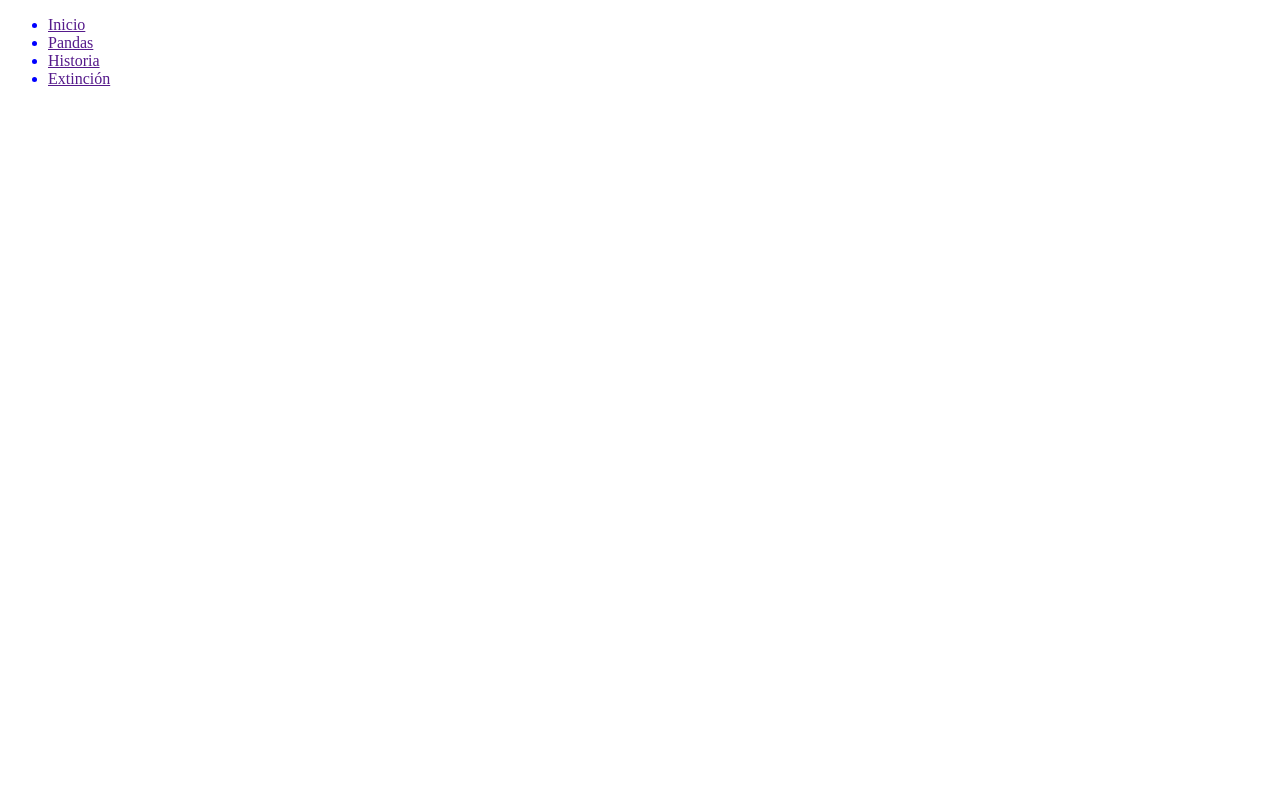
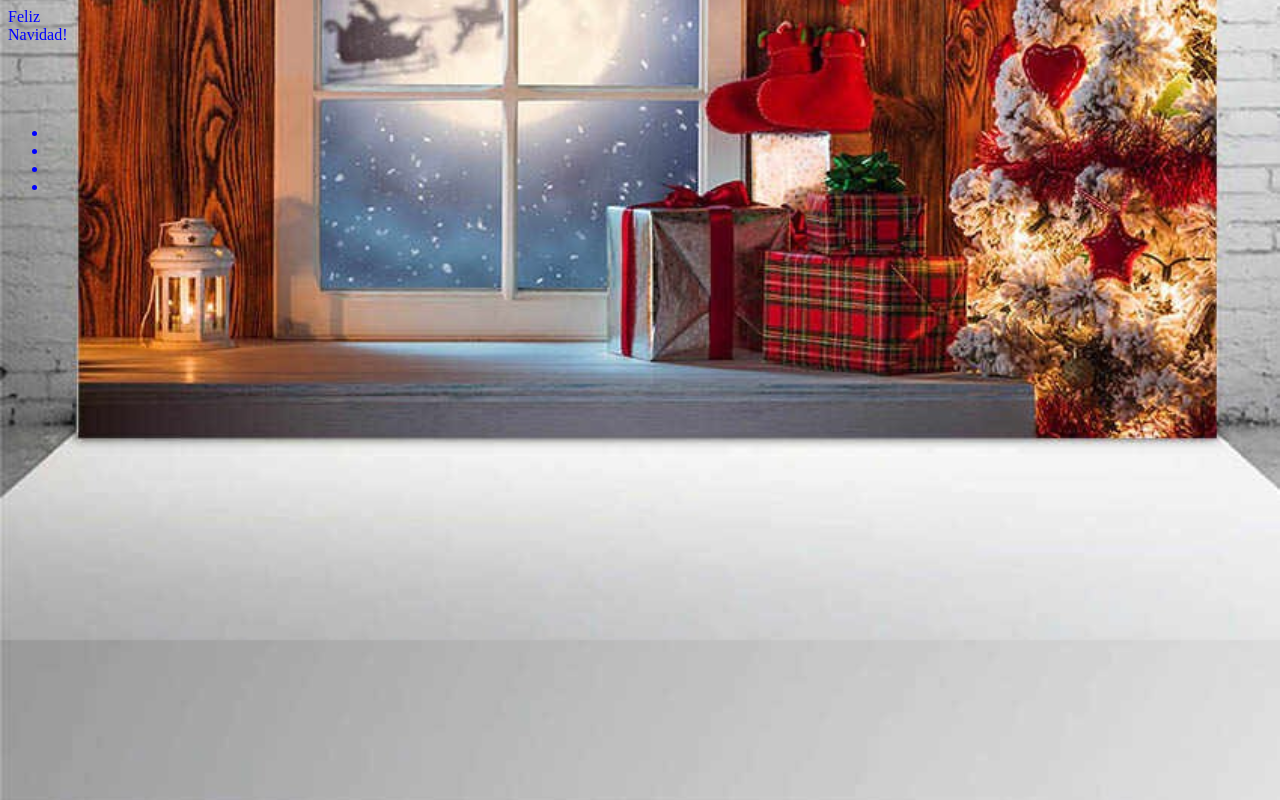
Before and after one commit to Nad138/proyecto-Luces, a plain HTML site: page index.html in a window 1280 px wide. Drawn offline with Linux system fonts and the light colour scheme; a web font is replaced by a local one.

Commit message:
verificando archivos subidos

```diff
--- a/assets/css/style.css
+++ b/assets/css/style.css
@@ -1,11 +1,25 @@
+*@font-face {
+  font-family: "Damion" , cursive;
+}
 .header{
   color: blue;
   width: 30px;
   height: auto;
 }
-.body{
-  background-image: url("../assets/img/ventana.jpg");
+body{
+  background-image:  url("../img/ventana.jpg");
   background-size: cover;
   background-position: center;
   position: absolute;
 }
+.a{
+  height: 10px;
+  width: 5px;
+  border-radius: 2px;
+}
+.letras{
+  color: verde;
+  position: center;
+  height: 100px;
+  width: auto;
+}
--- a/index.html
+++ b/index.html
@@ -2,17 +2,21 @@
 <html lang="en">
     <head>
     <meta charset="utf-8">
-    <link rel="stylesheet" href="assets/css/style.css">
+      <link href="https://fonts.googleapis.com/css2?family=Damion&display=swap" rel="stylesheet">
+      <link rel="stylesheet" href="assets/css/style.css">
     <title>LUCES NAVIDEÑAS</title>
   </head>
 
   <body>
       <header class="header">
+        <div class="letras">
+          Feliz Navidad!
+        </div>
           <ul>
-          <li><a href="">Inicio</a></li>
-          <li><a href="">Pandas</a></li>
-          <li><a href="">Historia</a></li>
-          <li><a href="">Extinción</a></li>
+          <li><a class="rojo" href=""></a></li>
+          <li><a class="verde" href=""></a></li>
+          <li><a class="azul" href=""></a></li>
+          <li><a class="amarillo" href=""></a></li>
         </ul>
   </header>
       <script src="assets/js/app.js" charset="utf-8"></script>
```
